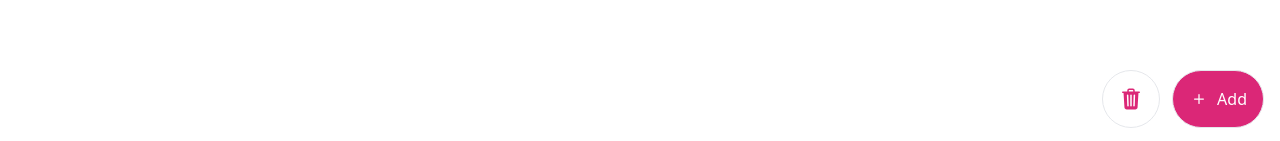
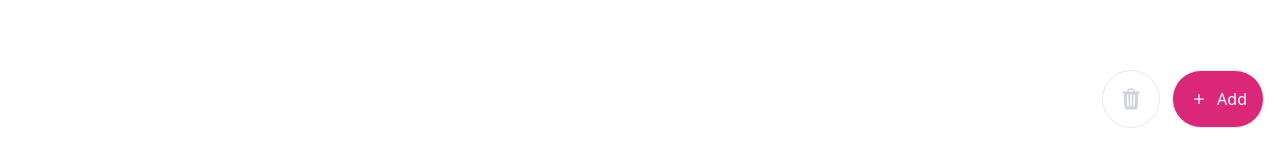
Before and after one commit to KokiMitsunaga/nin-todo, a Next.js app: page / in a window 1280 px wide. Shown: the part 656-797 px from the top of the page. Built offline with nearby package versions, Linux system fonts and the light colour scheme.

Commit message:
eslintのエラー修正、デザインの修正

```diff
--- a/app/_components/TodoList.tsx
+++ b/app/_components/TodoList.tsx
@@ -1,5 +1,4 @@
 import React, { useState, useEffect } from "react";
-import RemoveButton from "./RemoveButton";
 import EditButton from "./EditButton";
 import Modal from "./Modal";
 import ConfirmDeleteModal from "./ConfirmDeleteModal";
@@ -111,7 +110,6 @@ const TodoList = ({
             </div>
             <div className="flex items-center space-x-2 flex-shrink-0">
               <EditButton onClick={() => handleEditClick(index)} />
-              <RemoveButton onClick={() => handleRemoveClick(index)} />
             </div>
           </li>
         ))}
--- a/app/_components/TrashButton.tsx
+++ b/app/_components/TrashButton.tsx
@@ -3,9 +3,10 @@
 import { IoTrash } from "react-icons/io5";
 import { useState } from "react";
 import ConfirmDeleteModal from "./ConfirmDeleteModal";
+import { Todo } from "../_types/types";
 
 interface TrashButtonProps {
-  selectedTodos: any[];
+  selectedTodos: Todo[];
   onConfirmDelete: () => void;
 }
 
@@ -18,14 +19,18 @@ const TrashButton = ({ selectedTodos, onConfirmDelete }: TrashButtonProps) => {
     }
   };
 
+  const isButtonDisabled = selectedTodos.length === 0;
+
   return (
     <>
       <button
         onClick={handleClick}
-        className={`text-pink-600 bg-white p-4 rounded-full border flex items-center justify-center ${
-          selectedTodos.length === 0 ? "text-gray-300 cursor-not-allowed" : ""
+        className={`bg-white p-4 rounded-full border flex items-center justify-center ${
+          isButtonDisabled
+            ? "text-gray-300 cursor-not-allowed"
+            : "text-pink-600"
         }`}
-        disabled={selectedTodos.length === 0}
+        disabled={isButtonDisabled}
       >
         <IoTrash size={24} />
       </button>
```
